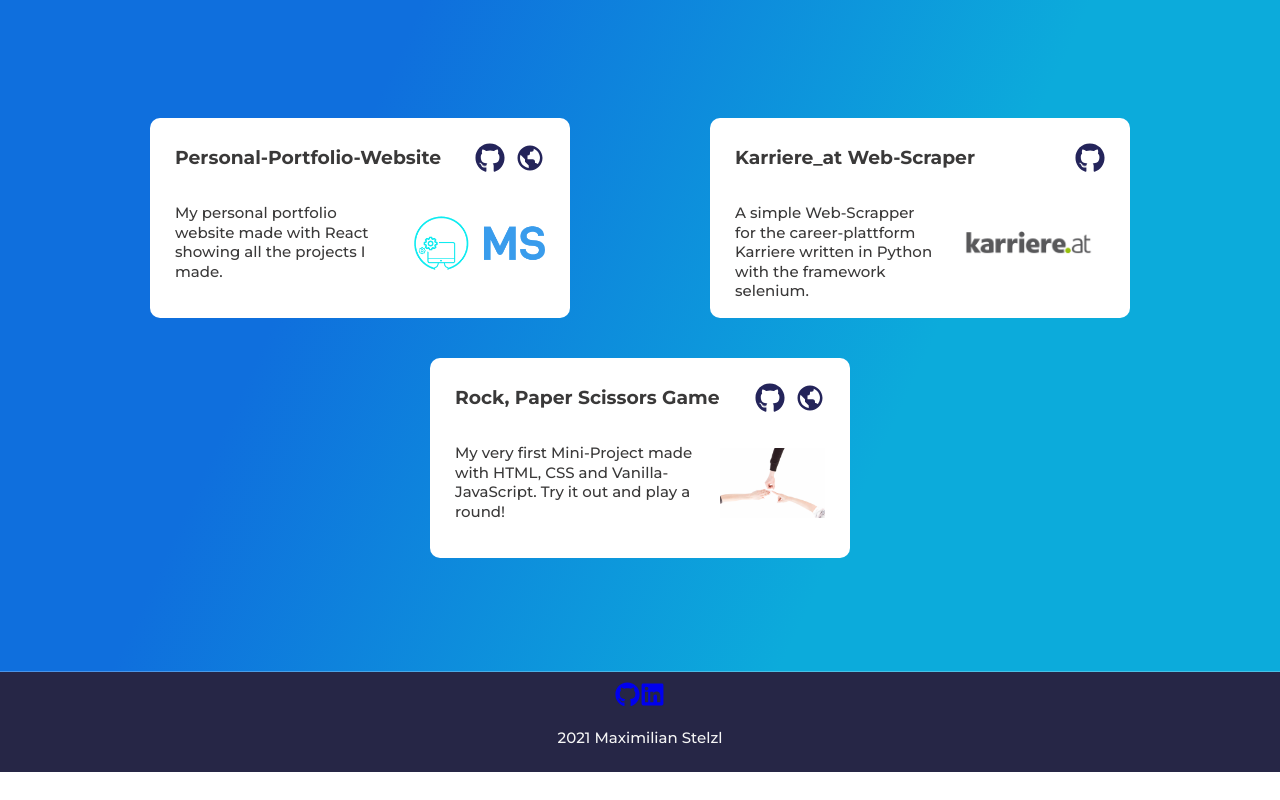
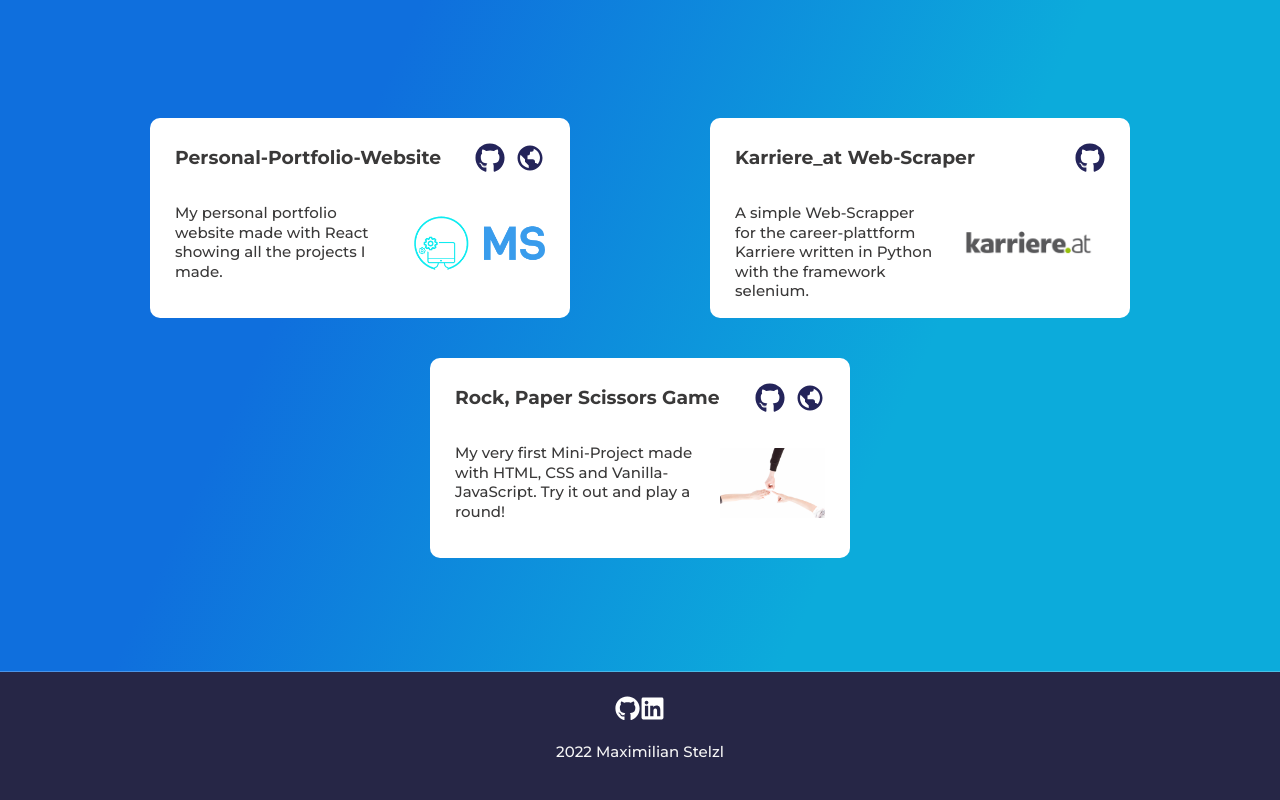
Before and after one commit to Maxwell929/my-website-renew, a React (Create React App) app: page / in a window 1280 px wide. Shown: the part 1795-2595 px from the top of the page. Before the commit the page ends 2567 px from the top, so only its background shows below. Built offline with nearby package versions, Linux system fonts and the light colour scheme.

Commit message:
modified footer

```diff
--- a/src/components/Footer/footer.js
+++ b/src/components/Footer/footer.js
@@ -1,30 +1,26 @@
-import React from "react";
-import data from "./../../data.json";
+import React from 'react';
+import data from './../../data.json';
 import {FaGithub, FaLinkedin} from 'react-icons/fa';
-import "./footer.scss";
-import ReactTooltip from "react-tooltip";
+import './footer.scss';
+import ReactTooltip from 'react-tooltip';
 
 
 const Footer = () => {
     return (
-        <div className="footer">
-            <a href={data.nav_github} target={"_blank"} rel="noopener"><FaGithub className="logos-nav" data-tip
-                                                                                 data-for="Github"/></a>
-            <a href={data.nav_linkedIn} target={"_blank"} rel="noopener"><FaLinkedin className="logos-nav" data-tip
-                                                                                 data-for="LinkedIn"/></a>
+        <footer className='footer'>
+            <a href={data.nav_github} target={'_blank'} rel='noopener'><FaGithub className='logos__footer' data-tip
+                                                                                 data-for='Github'/></a>
+            <a href={data.nav_linkedIn} target={'_blank'} rel='noopener'><FaLinkedin className='logos__footer' data-tip
+                                                                                     data-for='LinkedIn'/></a>
 
-
-            <ReactTooltip id="Github" place="top" effect="solid">
+            <ReactTooltip id='Github' place='top' effect='solid'>
                 Github
             </ReactTooltip>
-            <ReactTooltip id="LinkedIn" place="top" effect="solid">
+            <ReactTooltip id='LinkedIn' place='top' effect='solid'>
                 LinkedIn
             </ReactTooltip>
-
-            <p className="footer-name">2021 Maximilian Stelzl</p>
-
-
-        </div>
+            <p className='footer-name'>{new Date().getFullYear()} Maximilian Stelzl</p>
+        </footer>
     );
 };
 
--- a/src/components/Footer/footer.scss
+++ b/src/components/Footer/footer.scss
@@ -1,6 +1,9 @@
 .footer {
-    padding: 10px;
     background-color: rgb(38, 38, 70);
+    padding: 1.5rem 0;
+
+    a {
+        color: white;
     }
 
     .footer-name {
@@ -8,4 +11,8 @@
         color: whitesmoke;
         font-weight: 500;
         outline: none;
+
     }
+
+
+}
```
Lines whose indentation alone changed are shown as unchanged.
